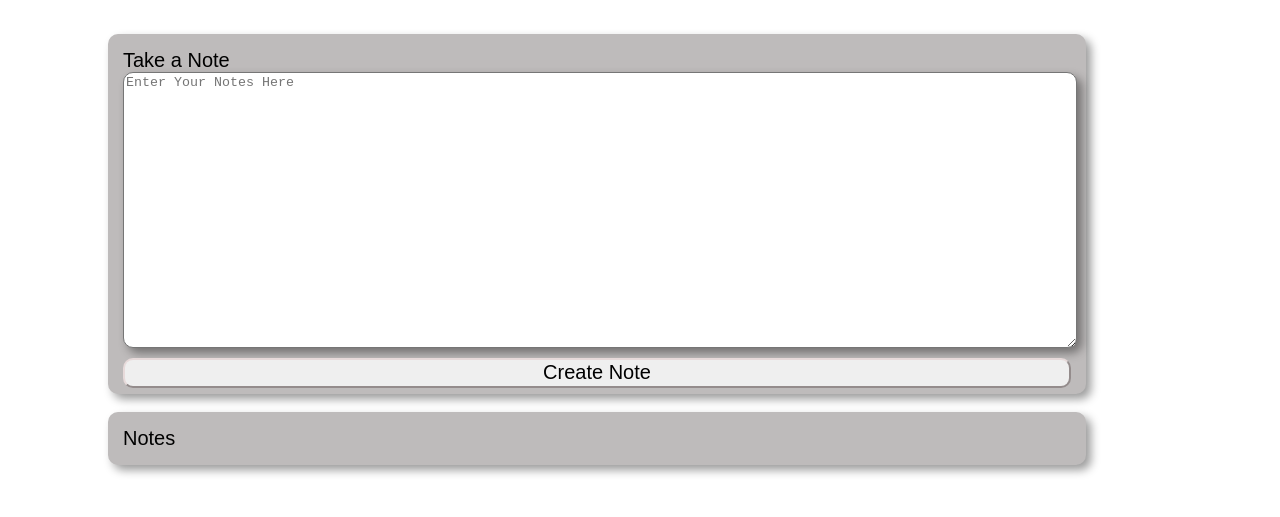
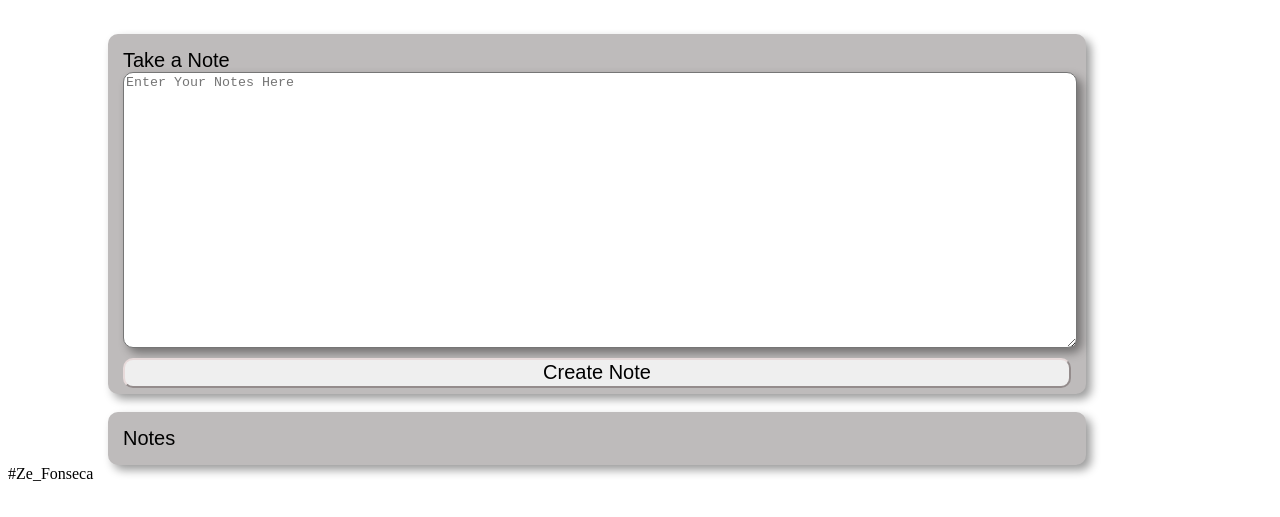
Before and after one commit to zefonsecasj/NoteTakingApp, a plain HTML site: page index.html in a window 1280 px wide. Shown: the part 93-610 px from the top of the page. Drawn offline with Linux system fonts and the light colour scheme.

Commit message:
Version 1.0

```diff
--- a/index.html
+++ b/index.html
@@ -22,6 +22,7 @@
     <div id="Res">
         Notes
     </div>
+    <footer>#Ze_Fonseca</footer>
     <script src="main.js"></script>
 </body>
 </html>
```
Also changed, not shown: screenShotNote.png (added), 1 other file.
